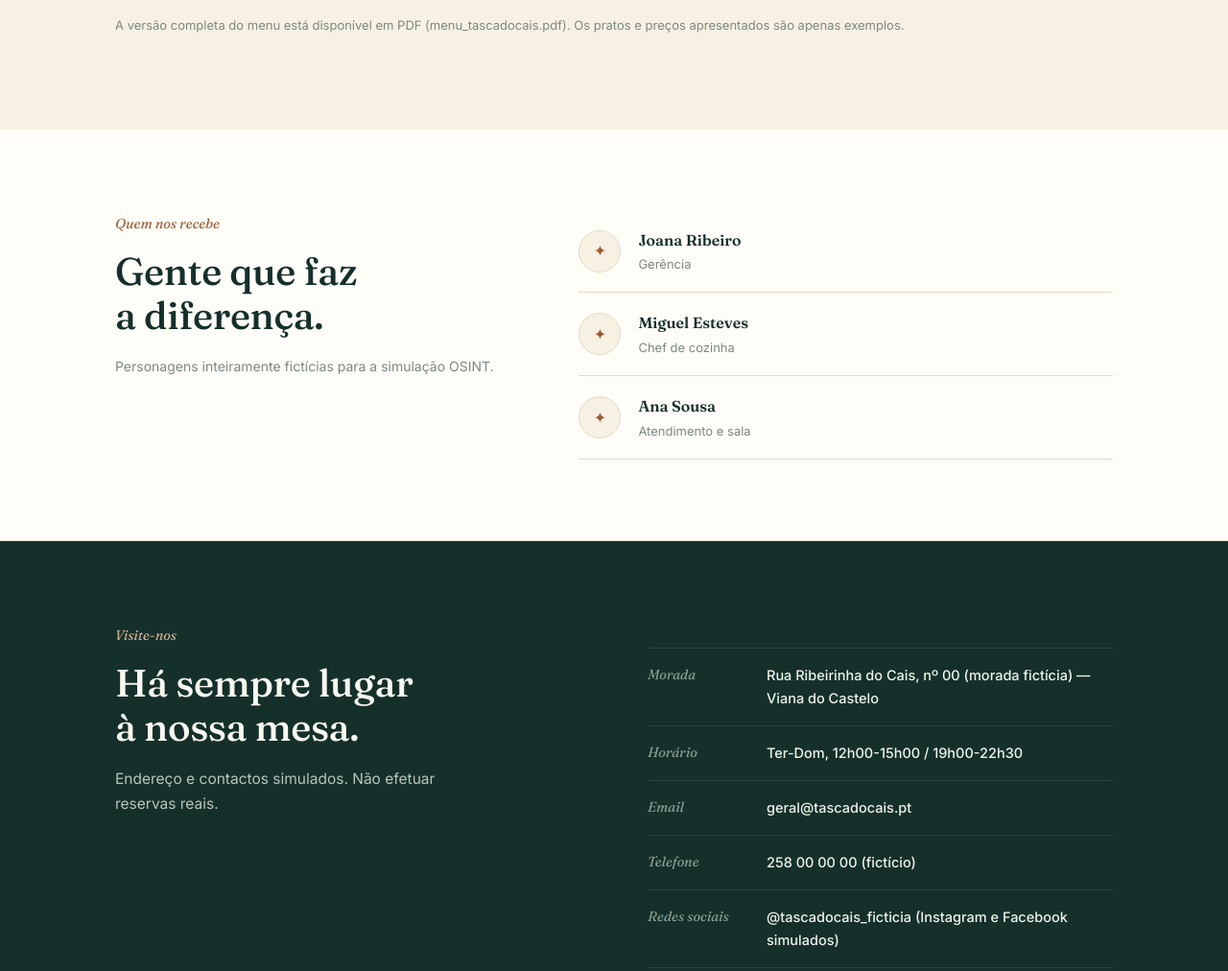
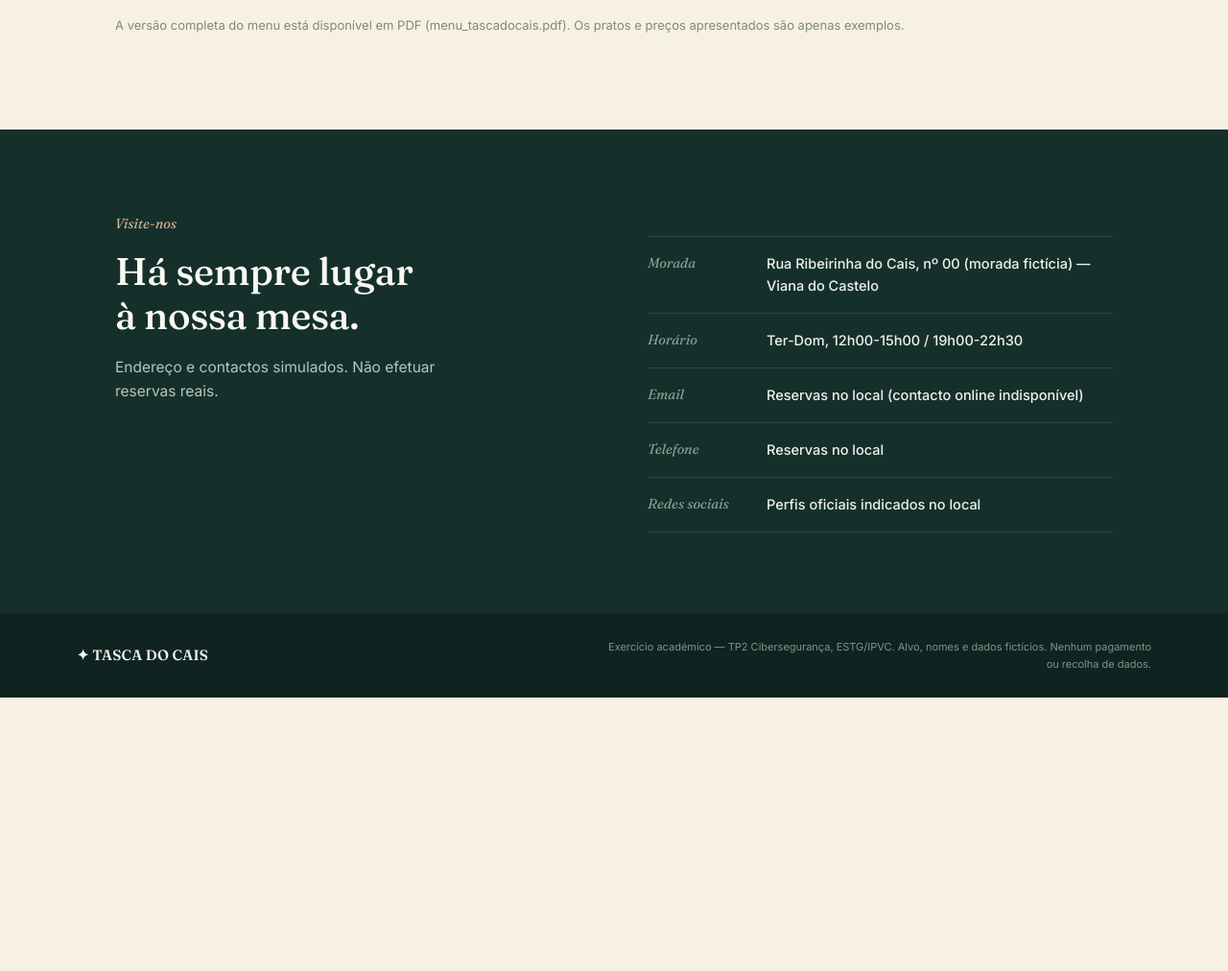
Before and after one commit to diogocampos11/tascadocais-demo, a plain HTML site: page index.html in a window 1280 px wide. Shown: the part 1780-2792 px from the top of the page at 96% size. After the commit the page ends 2507 px from the top, so only its background shows below. Drawn offline with Linux system fonts and the light colour scheme.

Commit message:
Defesa: noindex, sem equipa/contactos no JS, PDF sem metadados

```diff
--- a/index.html
+++ b/index.html
@@ -2,10 +2,10 @@
 <html lang="pt-PT">
 <head>
   <meta charset="UTF-8">
+  <meta name="robots" content="noindex, nofollow">
   <meta name="msvalidate.01" content="FE284E3D4F728419C5F7FC179BD8796F" />
   <meta name="viewport" content="width=device-width, initial-scale=1">
   <meta name="description" content="Tasca do Cais — restaurante fictício criado para uma demonstração académica de OSINT e engenharia social.">
-  <meta name="author" content="Joana Ribeiro - Gerência Tasca do Cais"><!-- CAMPO PARA OSINT SIMULADA -->
   <title>Tasca do Cais — Sabores junto ao rio</title>
   <link rel="preconnect" href="https://fonts.googleapis.com">
   <link rel="preconnect" href="https://fonts.gstatic.com" crossorigin>
@@ -21,7 +21,6 @@
       <nav aria-label="Navegação principal">
         <a href="#conceito">Sobre nós</a>
         <a href="#ementa">Ementa</a>
-        <a href="#equipa">Equipa</a>
         <a href="#contactos">Contactos</a>
       </nav>
     </div>
@@ -72,13 +71,6 @@
       </div>
     </section>
 
-    <section id="equipa" class="section section-team">
-      <div class="container two-column">
-        <div><span class="section-kicker">Quem nos recebe</span><h2>Gente que faz<br>a diferença.</h2><p class="muted">Personagens inteiramente fictícias para a simulação OSINT.</p></div>
-        <div class="team-list" id="equipa-container"></div>
-      </div>
-    </section>
-
     <section id="contactos" class="section section-contact">
       <div class="container">
         <span class="section-kicker">Visite-nos</span>
--- a/js/conteudos.js
+++ b/js/conteudos.js
@@ -8,17 +8,13 @@ window.TASCA = {
   historia: "A Tasca do Cais nasceu de um sonho de família: trazer para a beira-rio os sabores que se cozinhavam em casa há três gerações. Desde o bacalhau à moda antiga ao arroz de marisco feito à vista do cliente, cada prato conta uma história de tradição e proximidade. O espaço foi pensado para quem procura boa comida, bom ambiente e uma pausa com vista para a água.",
   morada: "Rua Ribeirinha do Cais, nº 00 (morada fictícia) — Viana do Castelo",
   horario: "Ter-Dom, 12h00-15h00 / 19h00-22h30",
-  email: "geral@tascadocais.pt",
-  telefone: "258 00 00 00 (fictício)",
-  redes: "@tascadocais_ficticia (Instagram e Facebook simulados)",
+  email: "Reservas no local (contacto online indisponível)",
+  telefone: "Reservas no local",
+  redes: "Perfis oficiais indicados no local",
   pratos: [
     { nome: "Bolinhos do Cais", descricao: "Entrada tradicional de inspiração marítima, servida com molho da casa.", preco: "€ 4,50" },
     { nome: "Arroz da Casa", descricao: "Prato de assinatura com marisco e ingredientes regionais.", preco: "€ 14,50" },
     { nome: "Doce da Ribeira", descricao: "Sobremesa caseira imaginária, com toque de canela e amêndoa.", preco: "€ 3,50" }
   ],
-  equipa: [
-    { nome: "Joana Ribeiro", funcao: "Gerência" },
-    { nome: "Miguel Esteves", funcao: "Chef de cozinha" },
-    { nome: "Ana Sousa", funcao: "Atendimento e sala" }
-  ]
+  equipa: []
 };
```
Also changed, not shown: 1 other file.
